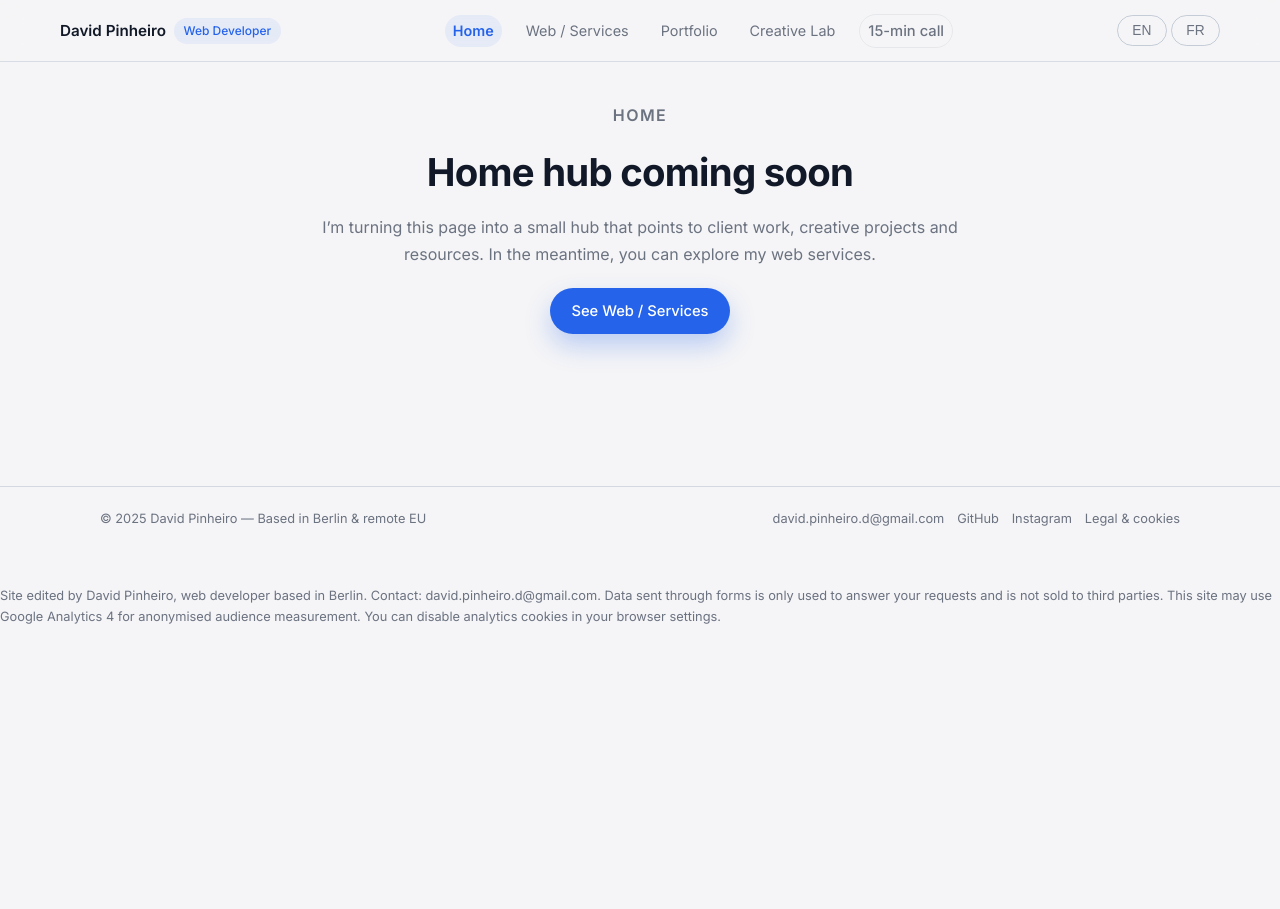
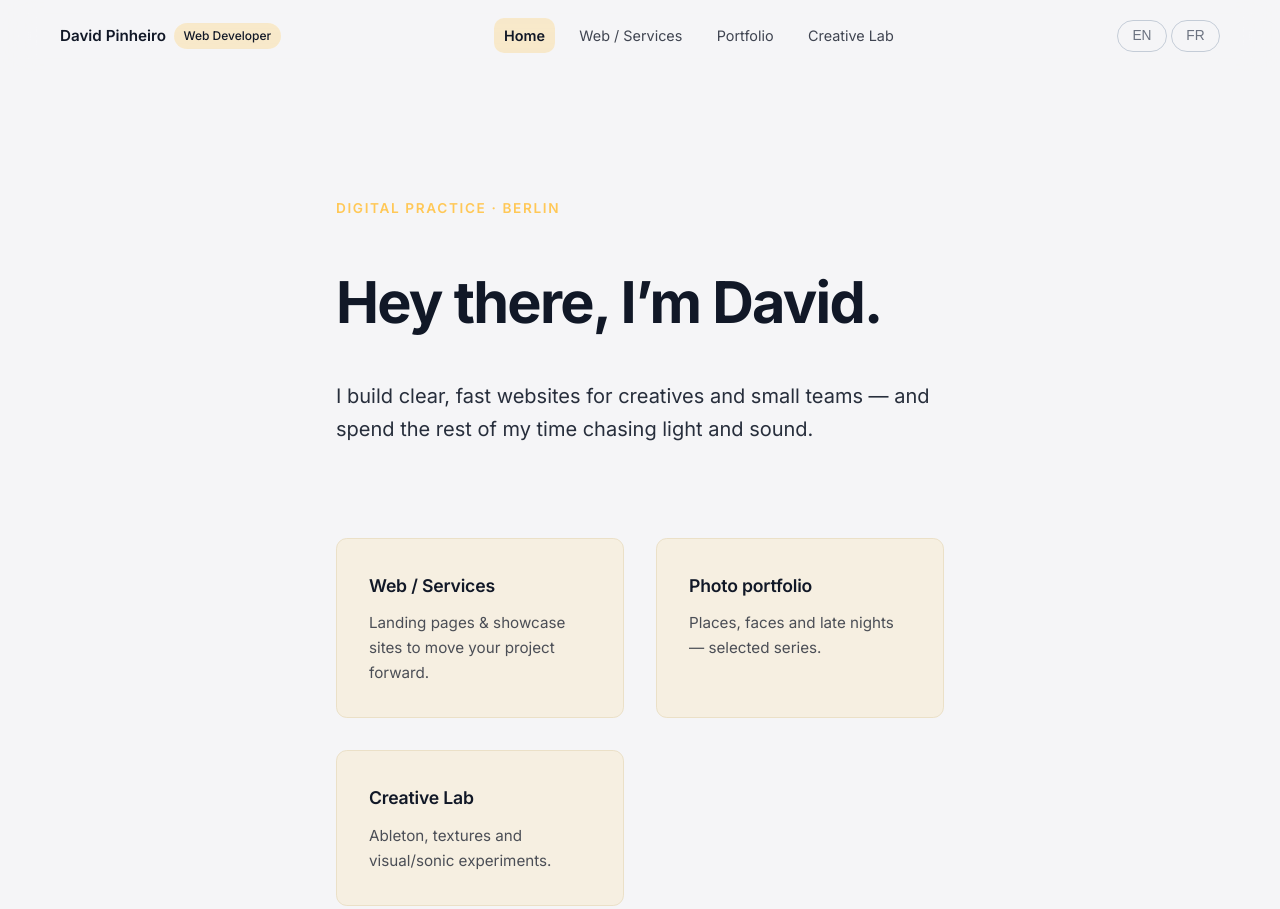
Before and after one commit to Mozzzaic/david-portfolio, a plain HTML site: page index.html in a window 1280 px wide. Shown: the top 909 px of the page. Before the commit the page ends 800 px from the top, so only its background shows below. Drawn offline with Linux system fonts and the light colour scheme.

Commit message:
Add minimal + palette

```diff
--- a/assets/css/home.css
+++ b/assets/css/home.css
@@ -1,3 +1,112 @@
+/* Home hero -------------------------------------------------------------- */
+
+.home-hero {
+  min-height: calc(100vh - 7rem);
+  display: flex;
+  align-items: center;
+  padding: clamp(4rem, 10vw, 7rem) 0 clamp(3rem, 8vw, 6rem);
+}
+
+.home-hero__inner {
+  display: flex;
+  flex-direction: column;
+  gap: clamp(1.5rem, 4vw, 2.75rem);
+  max-width: 780px;
+}
+
+.home-hero__kicker {
+  color: var(--accent);
+  letter-spacing: 0.12em;
+}
+
+.home-hero__title {
+  font-size: clamp(2.4rem, 6vw, 3.6rem);
+  margin: 0;
+  letter-spacing: -0.03em;
+}
+
+.home-hero__subtitle {
+  margin: 0;
+  font-size: clamp(1.05rem, 2.3vw, 1.25rem);
+  max-width: 38rem;
+  color: color-mix(in srgb, var(--text) 90%, transparent);
+}
+
+.home-doors {
+  display: grid;
+  gap: clamp(1.4rem, 3vw, 2rem);
+  margin-top: clamp(2rem, 6vw, 3rem);
+  grid-template-columns: repeat(auto-fit, minmax(220px, 1fr));
+}
+
+.home-door {
+  border-radius: calc(var(--radius) * 0.9);
+  border: 1px solid color-mix(in srgb, var(--accent) 24%, var(--border));
+  background: color-mix(in srgb, var(--accent) 14%, var(--bg));
+  padding: clamp(1.6rem, 4vw, 2rem);
+  display: flex;
+  flex-direction: column;
+  gap: 0.65rem;
+  min-height: 9.5rem;
+  transition:
+    transform var(--transition-snappy),
+    background-color var(--transition-snappy),
+    border-color var(--transition-snappy),
+    box-shadow var(--transition-snappy);
+}
+
+.home-door:hover,
+.home-door:focus-visible {
+  transform: translateY(-2px);
+  border-color: color-mix(in srgb, var(--accent) 52%, var(--border));
+  background: color-mix(in srgb, var(--accent) 22%, var(--bg));
+  box-shadow: 0 18px 32px color-mix(in srgb, var(--accent) 16%, transparent);
+  outline: none;
+}
+
+.home-door:focus-visible {
+  outline: 3px solid color-mix(in srgb, var(--accent) 50%, transparent);
+  outline-offset: 4px;
+}
+
+.home-door__title {
+  font-size: 1.1rem;
+  font-weight: 600;
+  letter-spacing: -0.01em;
+}
+
+.home-door__subtitle {
+  font-size: 0.95rem;
+  color: color-mix(in srgb, var(--text) 75%, transparent);
+}
+
+@media (max-width: 720px) {
+  .home-hero {
+    min-height: auto;
+  }
+
+  .home-hero__inner {
+    gap: 1.6rem;
+  }
+
+  .home-doors {
+    grid-template-columns: minmax(0, 1fr);
+  }
+}
+
+@media (prefers-reduced-motion: reduce) {
+  .home-hero {
+    min-height: auto;
+  }
+
+  .home-door {
+    transition:
+      background-color 200ms ease,
+      border-color 200ms ease,
+      box-shadow 200ms ease;
+  }
+}
+
 /* Page-specific shells for home and creative pages */
 .page-placeholder {
   padding: var(--space-section-tight) 0 var(--space-section);
--- a/assets/css/styles.css
+++ b/assets/css/styles.css
@@ -6,12 +6,18 @@
  */
 
 :root {
+  --color-sun: #ffc857;
+  --color-spice: #e9724c;
+  --color-red: #c5283d;
+  --color-wine: #481d24;
+  --color-deep: #255f85;
+
   --bg: #f5f5f7;
   --bg-elevated: #ffffff;
   --text: #111827;
   --muted: #6b7280;
-  --accent: #2563eb;
-  --accent-soft: rgba(37, 99, 235, 0.08);
+  --accent: var(--color-deep);
+  --accent-soft: rgba(37, 95, 133, 0.16);
   --border: #e5e7eb;
   --radius: 12px;
   --shadow-soft: 0 10px 28px rgba(15, 23, 42, 0.07);
@@ -29,10 +35,30 @@
     --text: #f9fafb;
     --muted: #9ca3af;
     --border: #1f2937;
-    --accent-soft: rgba(37, 99, 235, 0.16);
+    --accent-soft: rgba(37, 95, 133, 0.28);
     --shadow-soft: 0 12px 32px rgba(2, 6, 23, 0.38);
     color-scheme: dark;
   }
+}
+
+.page--home {
+  --accent: var(--color-sun);
+  --accent-soft: rgba(255, 200, 87, 0.18);
+}
+
+.page--web {
+  --accent: var(--color-deep);
+  --accent-soft: rgba(37, 95, 133, 0.16);
+}
+
+.page--portfolio {
+  --accent: var(--color-spice);
+  --accent-soft: rgba(233, 114, 76, 0.16);
+}
+
+.page--lab {
+  --accent: var(--color-red);
+  --accent-soft: rgba(197, 40, 61, 0.18);
 }
 
 /* Base -------------------------------------------------- */
@@ -125,6 +151,16 @@ header {
   border-bottom: 1px solid rgba(148, 163, 184, 0.3);
 }
 
+.page--home header {
+  background: color-mix(in srgb, var(--bg) 60%, transparent);
+  border-bottom: none;
+  backdrop-filter: blur(18px);
+}
+
+.page--home .nav {
+  padding: 1.15rem 0;
+}
+
 .nav {
   display: flex;
   align-items: center;
@@ -151,6 +187,11 @@ header {
   font-weight: 500;
 }
 
+.page--home .nav-tag {
+  background: color-mix(in srgb, var(--accent) 28%, transparent);
+  color: var(--text);
+}
+
 .nav-links {
   display: flex;
   align-items: center;
@@ -164,16 +205,37 @@ header {
   border-radius: 999px;
 }
 
+.page--home .nav-links {
+  gap: 0.85rem;
+}
+
+.page--home .nav-links a {
+  color: color-mix(in srgb, var(--text) 80%, transparent);
+  padding: 0.35rem 0.65rem;
+  border-radius: 10px;
+}
+
 .nav-links a:hover,
 .nav-links a:focus-visible {
   background: var(--accent-soft);
   color: var(--accent);
 }
 
+.page--home .nav-links a:hover,
+.page--home .nav-links a:focus-visible {
+  background: color-mix(in srgb, var(--accent) 22%, transparent);
+  color: var(--text);
+}
+
 .nav-links a.nav-link--active {
   background: var(--accent-soft);
   color: var(--accent);
   font-weight: 600;
+}
+
+.page--home .nav-links a.nav-link--active {
+  background: color-mix(in srgb, var(--accent) 28%, transparent);
+  color: var(--text);
 }
 
 .lang-switch {
@@ -232,13 +294,13 @@ header {
 .btn-primary {
   background: var(--accent);
   color: #ffffff;
-  box-shadow: 0 12px 26px rgba(37, 99, 235, 0.28);
+  box-shadow: 0 12px 26px color-mix(in srgb, var(--accent) 38%, transparent);
 }
 
 .btn-primary:hover,
 .btn-primary:focus-visible {
   transform: translateY(-1px);
-  box-shadow: 0 16px 32px rgba(37, 99, 235, 0.32);
+  box-shadow: 0 16px 32px color-mix(in srgb, var(--accent) 46%, transparent);
 }
 
 .btn-secondary {
@@ -447,7 +509,7 @@ h1 {
 .who-item {
   border-radius: var(--radius);
   border: 1px solid var(--border);
-  background: rgba(37, 99, 235, 0.06);
+  background: color-mix(in srgb, var(--accent) 12%, var(--bg));
   color: var(--text);
   padding: 1rem;
   font-size: 0.92rem;
--- a/assets/js/main.js
+++ b/assets/js/main.js
@@ -32,10 +32,15 @@ const translations = {
     "hero.meta2": "🕒 Landing possible within 72 hours",
     "hero.meta3": "🌐 French, English, Portuguese, Spanish",
 
-    "home.placeholder.kicker": "Home",
-    "home.placeholder.title": "Home hub coming soon",
-    "home.placeholder.subtitle": "I’m turning this page into a small hub that points to client work, creative projects and resources. In the meantime, you can explore my web services.",
-    "home.placeholder.cta": "See Web / Services",
+    "home.kicker": "Digital practice · Berlin",
+    "home.title": "Hey there, I’m David.",
+    "home.subtitle": "I build clear, fast websites for creatives and small teams — and spend the rest of my time chasing light and sound.",
+    "home.web.title": "Web / Services",
+    "home.web.subtitle": "Landing pages & showcase sites to move your project forward.",
+    "home.portfolio.title": "Photo portfolio",
+    "home.portfolio.subtitle": "Places, faces and late nights — selected series.",
+    "home.lab.title": "Creative Lab",
+    "home.lab.subtitle": "Ableton, textures and visual/sonic experiments.",
 
     "fit.kicker": "Who it’s for",
     "fit.title": "Who I work with",
@@ -214,10 +219,15 @@ const translations = {
     "hero.meta2": "🕒 Landing possible en 72 h",
     "hero.meta3": "🌐 Français, Anglais, Portugais, Espagnol",
 
-    "home.placeholder.kicker": "Accueil",
-    "home.placeholder.title": "Hub principal à venir",
-    "home.placeholder.subtitle": "Je transforme cette page en un petit hub vers les projets clients, créations et ressources. En attendant, explorez la page Web / Services.",
-    "home.placeholder.cta": "Voir Web / Services",
+    "home.kicker": "Pratique digitale · Berlin",
+    "home.title": "Salut, moi c’est David.",
+    "home.subtitle": "Je crée des sites clairs et rapides pour des créatifs et petites structures — et je passe le reste de mon temps à traquer la lumière et le son.",
+    "home.web.title": "Web / Services",
+    "home.web.subtitle": "Landing pages & sites vitrines pour faire avancer votre projet.",
+    "home.portfolio.title": "Portfolio photo",
+    "home.portfolio.subtitle": "Lieux, visages et nuits tardives — une sélection de séries.",
+    "home.lab.title": "Creative Lab",
+    "home.lab.subtitle": "Ableton, textures et expérimentations visuelles/sonores.",
 
     "fit.kicker": "Pour qui",
     "fit.title": "Avec qui je travaille",
@@ -457,6 +467,7 @@ document.addEventListener("DOMContentLoaded", () => {
   });
 
   const prefersReducedMotion = window.matchMedia("(prefers-reduced-motion: reduce)");
+
   if (!prefersReducedMotion.matches) {
     document.querySelectorAll('a[href^="#"]').forEach((anchor) => {
       const href = anchor.getAttribute("href");
--- a/index.html
+++ b/index.html
@@ -31,7 +31,7 @@
   <link rel="stylesheet" href="assets/css/styles.css">
   <link rel="stylesheet" href="assets/css/home.css">
 </head>
-<body>
+<body class="page--home">
   <header>
     <div class="container nav" aria-label="Site header">
       <div class="nav-left">
@@ -43,9 +43,6 @@
         <a href="web.html" class="nav-link" data-i18n="nav.web">Web / Services</a>
         <a href="portfolio.html" class="nav-link" data-i18n="nav.portfolio">Portfolio</a>
         <a href="creative-lab.html" class="nav-link" data-i18n="nav.lab">Creative Lab</a>
-        <a href="{CALENDLY_URL}" class="btn btn-secondary" aria-label="Book a 15-minute call with David — no sales pressure, just a plan" data-i18n="nav.cta">
-          15-min call
-        </a>
       </nav>
       <div class="lang-switch" aria-label="Language switcher">
         <button class="btn btn-ghost" type="button" data-lang-btn="en" aria-pressed="true">EN</button>
@@ -55,17 +52,36 @@
   </header>
 
   <main>
-    <section class="page-placeholder" id="home">
-      <div class="container">
-        <p class="section-kicker" data-i18n="home.placeholder.kicker">Home</p>
-        <h1 data-i18n="home.placeholder.title">Home hub coming soon</h1>
-        <p data-i18n="home.placeholder.subtitle">
-          I’m turning this page into a small hub that points to client work, creative projects and resources.
-          In the meantime, you can explore my web services.
+    <section class="home-hero hero--intro" id="hero">
+      <div class="container home-hero__inner">
+        <p class="section-kicker home-hero__kicker" data-i18n="home.kicker">Digital practice · Berlin</p>
+        <h1 class="home-hero__title" data-i18n="home.title">Hey there, I’m David.</h1>
+        <p class="home-hero__subtitle" data-i18n="home.subtitle">
+          I build clear, fast websites for creatives and small teams — and spend the rest of my time chasing light and sound.
         </p>
-        <a href="web.html" class="btn btn-primary" data-i18n="home.placeholder.cta">
-          See Web / Services
-        </a>
+
+        <div class="home-doors" role="list">
+          <a href="web.html" class="home-door" role="listitem">
+            <span class="home-door__title" data-i18n="home.web.title">Web / Services</span>
+            <span class="home-door__subtitle" data-i18n="home.web.subtitle">
+              Landing pages &amp; showcase sites to move your project forward.
+            </span>
+          </a>
+
+          <a href="portfolio.html" class="home-door" role="listitem">
+            <span class="home-door__title" data-i18n="home.portfolio.title">Photo portfolio</span>
+            <span class="home-door__subtitle" data-i18n="home.portfolio.subtitle">
+              Places, faces and late nights — selected series.
+            </span>
+          </a>
+
+          <a href="creative-lab.html" class="home-door" role="listitem">
+            <span class="home-door__title" data-i18n="home.lab.title">Creative Lab</span>
+            <span class="home-door__subtitle" data-i18n="home.lab.subtitle">
+              Ableton, textures and visual/sonic experiments.
+            </span>
+          </a>
+        </div>
       </div>
     </section>
   </main>
```
Also changed, not shown: creative-lab.html (+1 -1 lines), portfolio.html (+1 -1 lines), web.html (+1 -1 lines), 1 other file.
